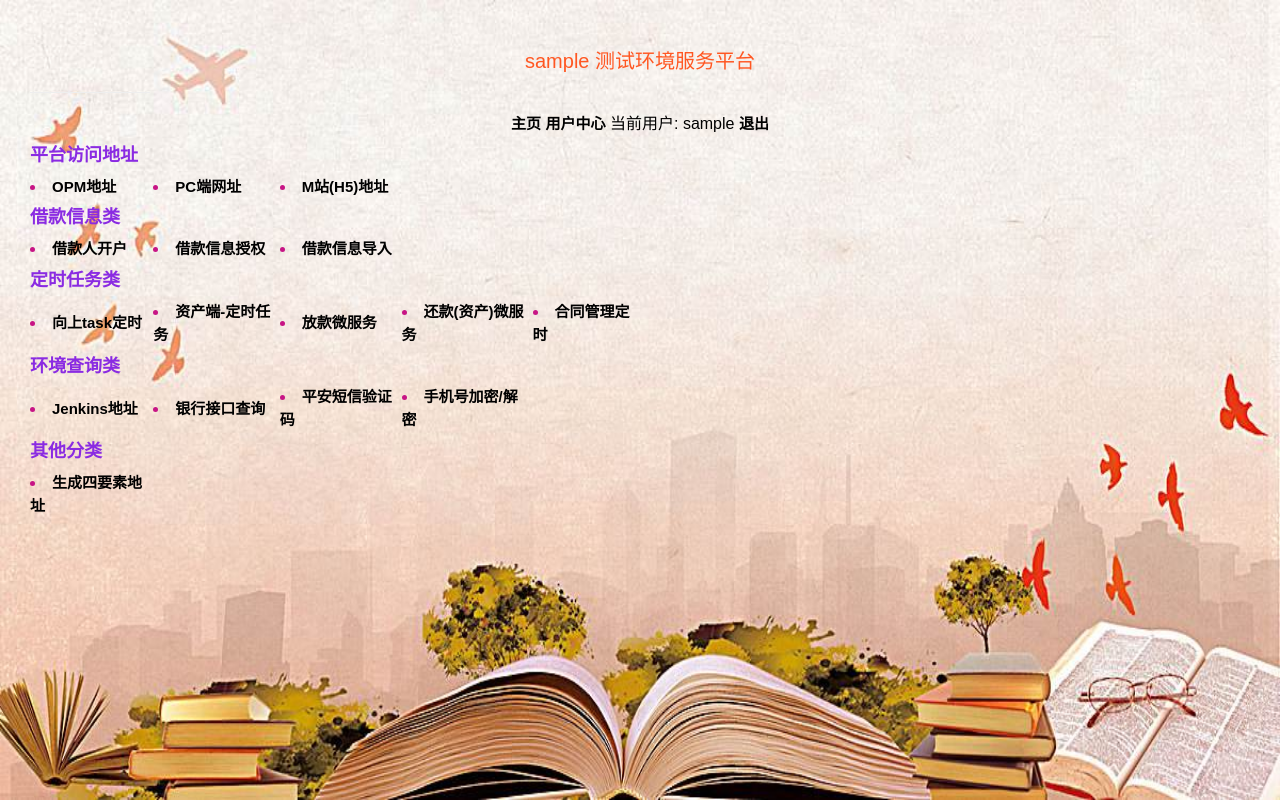
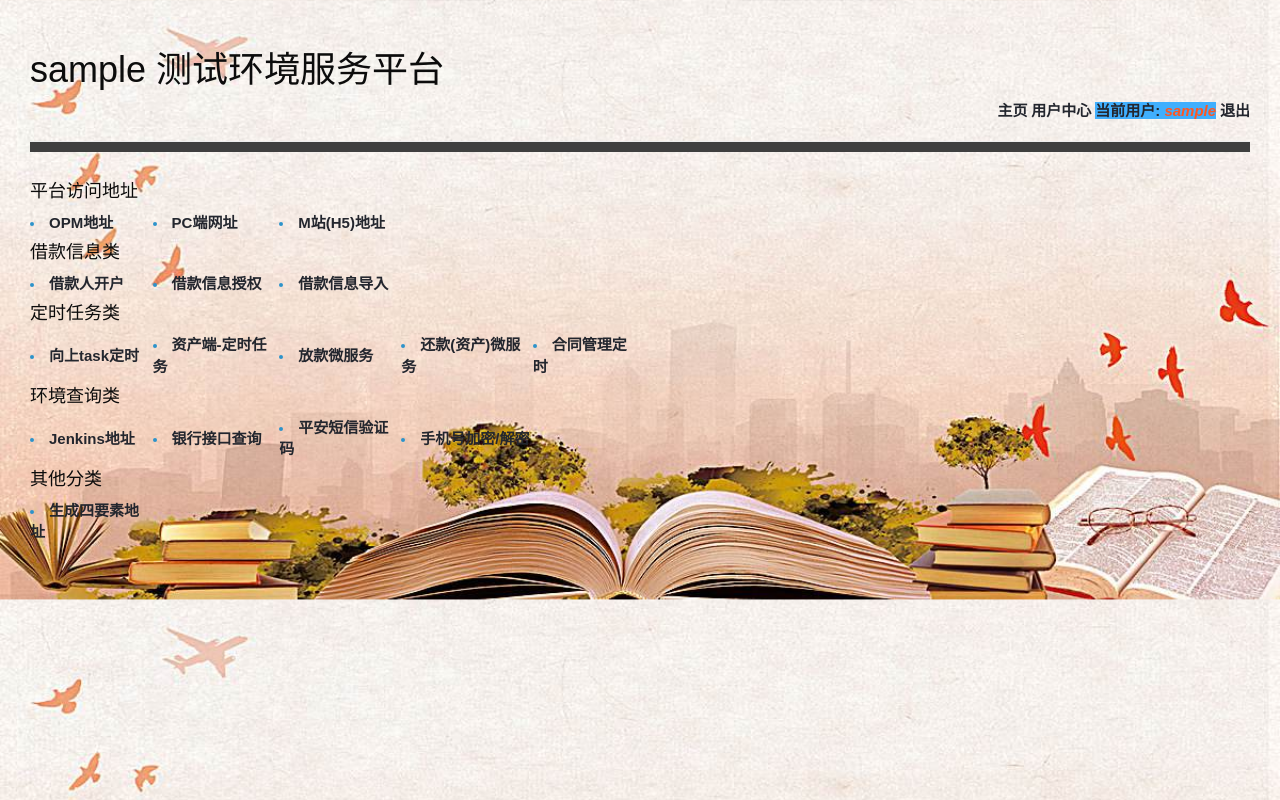
Before and after one commit to WangZhenhai/test_flask, a Flask app: page / in a window 1280 px wide. Run offline with Flask 2, Linux system fonts and the light colour scheme; the visitor is signed in with stand-in values (Sample User, id 1); data comes from the database, SQL or seed files in the repository; some libraries are stand-ins or nearby versions.

Commit message:
update style.css

```diff
--- a/static/css/styles.css
+++ b/static/css/styles.css
@@ -6,17 +6,42 @@
     padding: 0;
     font-weight: 300;
 }
+
+a {
+    color: #23262E;
+    font-weight: bold;
+    font-size: 15px;
+}
+
+ur {
+    color: #23262E;
+    background-color: #40AFFE;
+    font-size: 15px;
+}
+
+i {
+    color: #FF5722;
+    font-weight: bold;
+}
+
+li {
+    color: #2D93CA;
+    font-weight: normal;
+}
+
 body {
     font-family: 'Source Sans Pro', sans-serif;
-  color: white;
+    color: #0C0C0C;
     font-weight: 300;
 }
+
 body ::-webkit-input-placeholder {
     /* WebKit browsers */
     font-family: 'Source Sans Pro', sans-serif;
     color: white;
     font-weight: 300;
 }
+
 body :-moz-placeholder {
     /* Mozilla Firefox 4 to 18 */
     font-family: 'Source Sans Pro', sans-serif;
@@ -24,6 +49,7 @@ body :-moz-placeholder {
     opacity: 1;
     font-weight: 300;
 }
+
 body ::-moz-placeholder {
     /* Mozilla Firefox 19+ */
     font-family: 'Source Sans Pro', sans-serif;
@@ -31,14 +57,16 @@ body ::-moz-placeholder {
     opacity: 1;
     font-weight: 300;
 }
+
 body :-ms-input-placeholder {
     /* Internet Explorer 10+ */
     font-family: 'Source Sans Pro', sans-serif;
     color: white;
     font-weight: 300;
 }
+
 .wrapper {
-  background: #50a3a2;
+    background: #23262E;
     background: -webkit-linear-gradient(top left, #50a3a2 0%, #53e3a6 100%);
     background: linear-gradient(to bottom right, #50a3a2 0%, #53e3a6 100%);
     opacity: 0.8;
@@ -57,6 +85,7 @@ body :-ms-input-placeholder {
     -ms-transform: translateY(85px);
     transform: translateY(85px);
 }
+
 .container {
     max-width: 600px;
     margin: 0 auto;
@@ -64,46 +93,52 @@ body :-ms-input-placeholder {
     height: 400px;
     text-align: center;
 }
+
 .container h1 {
     font-size: 40px;
     -webkit-transition-duration: 1s;
     transition-duration: 1s;
-  -webkit-transition-timing-function: ease-in-put;
-          transition-timing-function: ease-in-put;
+    -webkit-transition-timing-function: ease-in-out;
+    transition-timing-function: ease-in-out;
     font-weight: 200;
 }
+
 form {
     padding: 20px 0;
     position: relative;
     z-index: 2;
 }
+
 form input {
     -webkit-appearance: none;
     -moz-appearance: none;
     appearance: none;
     outline: 0;
-  border: 1px solid rgba(255, 255, 255, 0.4);
-  background-color: rgba(255, 255, 255, 0.2);
+    border: 1px solid #f5f5f5;
+    background-color: #f5f5f5;
     width: 250px;
     border-radius: 3px;
     padding: 10px 15px;
     margin: 0 auto 10px auto;
     display: block;
-  text-align: center;
-  font-size: 18px;
-  color: white;
+    text-align: left;
+    font-size: 16px;
+    color: black;
     -webkit-transition-duration: 0.25s;
     transition-duration: 0.25s;
-  font-weight: 300;
+    font-weight: 100;
 }
+
 form input:hover {
     background-color: rgba(255, 255, 255, 0.4);
 }
+
 form input:focus {
     background-color: white;
     width: 300px;
-  color: #53e3a6;
+    color: #23262E;
 }
+
 form button {
     -webkit-appearance: none;
     -moz-appearance: none;
@@ -120,9 +155,11 @@ form button {
     -webkit-transition-duration: 0.25s;
     transition-duration: 0.25s;
 }
+
 form button:hover {
     background-color: #f5f7f9;
 }
+
 .bg-bubbles {
     position: absolute;
     top: 0;
@@ -131,6 +168,7 @@ form button:hover {
     height: 100%;
     z-index: 1;
 }
+
 .bg-bubbles li {
     position: absolute;
     list-style: none;
@@ -144,9 +182,11 @@ form button:hover {
     -webkit-transition-timing-function: linear;
     transition-timing-function: linear;
 }
+
 .bg-bubbles li:nth-child(1) {
     left: 10%;
 }
+
 .bg-bubbles li:nth-child(2) {
     left: 20%;
     width: 80px;
@@ -156,11 +196,13 @@ form button:hover {
     -webkit-animation-duration: 17s;
     animation-duration: 17s;
 }
+
 .bg-bubbles li:nth-child(3) {
     left: 25%;
     -webkit-animation-delay: 4s;
     animation-delay: 4s;
 }
+
 .bg-bubbles li:nth-child(4) {
     left: 40%;
     width: 60px;
@@ -169,9 +211,11 @@ form button:hover {
     animation-duration: 22s;
     background-color: rgba(255, 255, 255, 0.25);
 }
+
 .bg-bubbles li:nth-child(5) {
     left: 70%;
 }
+
 .bg-bubbles li:nth-child(6) {
     left: 80%;
     width: 120px;
@@ -180,6 +224,7 @@ form button:hover {
     animation-delay: 3s;
     background-color: rgba(255, 255, 255, 0.2);
 }
+
 .bg-bubbles li:nth-child(7) {
     left: 32%;
     width: 160px;
@@ -187,6 +232,7 @@ form button:hover {
     -webkit-animation-delay: 7s;
     animation-delay: 7s;
 }
+
 .bg-bubbles li:nth-child(8) {
     left: 55%;
     width: 20px;
@@ -196,6 +242,7 @@ form button:hover {
     -webkit-animation-duration: 40s;
     animation-duration: 40s;
 }
+
 .bg-bubbles li:nth-child(9) {
     left: 25%;
     width: 10px;
@@ -206,6 +253,7 @@ form button:hover {
     animation-duration: 40s;
     background-color: rgba(255, 255, 255, 0.3);
 }
+
 .bg-bubbles li:nth-child(10) {
     left: 90%;
     width: 160px;
@@ -213,6 +261,7 @@ form button:hover {
     -webkit-animation-delay: 11s;
     animation-delay: 11s;
 }
+
 @-webkit-keyframes square {
     0% {
         -webkit-transform: translateY(0);
@@ -223,6 +272,7 @@ form button:hover {
         transform: translateY(-700px) rotate(600deg);
     }
 }
+
 @keyframes square {
     0% {
         -webkit-transform: translateY(0);
--- a/templates/base.html
+++ b/templates/base.html
@@ -6,18 +6,20 @@
     <link rel="stylesheet" href="https://cdn.staticfile.org/twitter-bootstrap/3.3.7/css/bootstrap.min.css">
     <script src="https://cdn.staticfile.org/jquery/2.1.1/jquery.min.js"></script>
     <script src="https://cdn.staticfile.org/twitter-bootstrap/3.3.7/js/bootstrap.min.js"></script>
+    <link type="text/css" href="/static/css/styles.css" rel="stylesheet">
 </head>
-<body style="padding: 30px;background-color: #fff9ec;background-image: url('/static/images/bj-image.jpg');">
+<body style="padding: 30px;background-size: cover;background-image: url('/static/images/bj-image.jpg');">
 <h1>{{ current_user.username }} 测试环境服务平台</h1>
-<hr style="filter: alpha(opacity=100,finishOpacity=0,style=2)" width="120" color="red" size="10"/>
-<div style="text-align: center">
-    <a href="{{ url_for('index') }}">主页</a>
+<div style="text-align: right">
+
     {% if current_user.is_anonymous %}
-        <a href="{{ url_for('login') }}">登录</a>
+        <a href="{{ url_for('login') }}" name="登录"></a>
     {% else %}
+        <a href="{{ url_for('index') }}">主页</a>
         <a href="{{ url_for('user', username=current_user.username) }}">用户中心</a>
-        <ur>当前用户: {{ current_user.username }}</ur>
+        <ur><b>当前用户:</b><i> {{ current_user.username }}</i></ur>
         <a href="{{ url_for('logout') }}">退出</a>
+        <hr style="filter: alpha(opacity=100,finishOpacity=0,style=2);width: auto;background-color: #3F3F3F;height:  10px;"/>
     {% endif %}
 </div>
 
@@ -33,30 +35,4 @@
 {% block content %}
 {% endblock %}
 </body>
-<style type="text/css">
-    body {
-        font-size: 16px;
-        color: black;
-        background-repeat: no-repeat;
-        background-size: 100% 100%;
-        background-attachment: fixed;
-    }
-
-    h1 {
-        font-size: 20px;
-        color: #FF5722;
-        text-align: center;
-    }
-
-    ur {
-        text-align: left;
-        font-size: 16px;
-    }
-
-    a {
-        color: black;
-        font-size: 15px;
-        text-align: center;
-    }
-</style>
 </html>
--- a/templates/edit_profile.html
+++ b/templates/edit_profile.html
@@ -5,7 +5,6 @@
 </head>
 <body style="padding: 30px;">
 {% block content %}
-    <h1>编辑用户配置</h1>
     <form action="" method="post" class="form-signin">
         {{ form.hidden_tag() }}
         <p>
--- a/templates/index.html
+++ b/templates/index.html
@@ -115,40 +115,5 @@
         </tbody>
     </table>
     </body>
-    <style type="text/css">
-        h1 {
-            text-align: center;
-            font-size: 20px;
-            color: #FD482C;
-        }
-
-        h4 {
-            color: blueviolet;
-            font-weight: bold;
-        }
-
-        body {
-            text-align: center;
-            font-size: 15px
-        }
-
-        tr {
-            text-align: left;
-        }
-
-        td {
-            text-align: left;
-        }
-
-        a {
-            color: blue;
-            font-size: 16px;
-            font-weight: bold;
-        }
-
-        li {
-            color: mediumvioletred;
-        }
-    </style>
     </html>
 {% endblock %}
```
Also changed, not shown: templates/leader_info.html (+1 -9 lines), templates/user.html (+4 -10 lines), static/css/main.css (deleted). Lines whose indentation alone changed are shown as unchanged.
